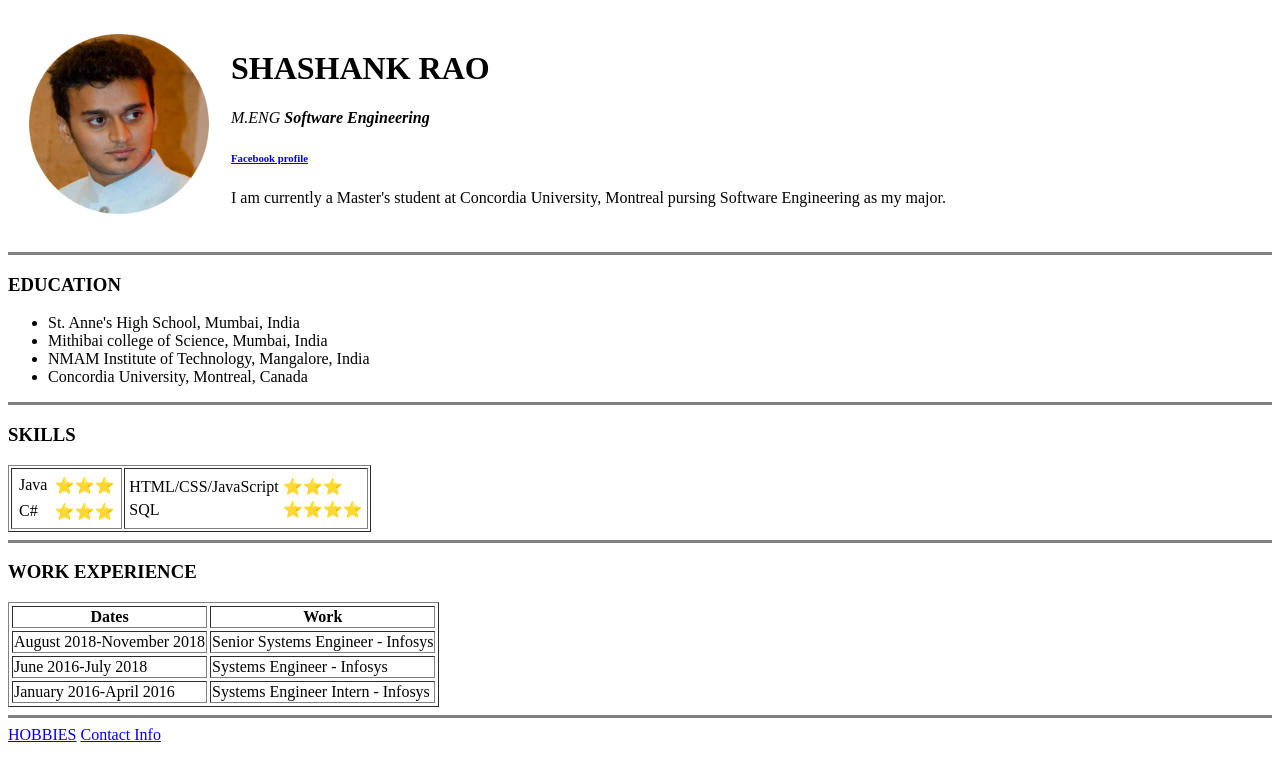
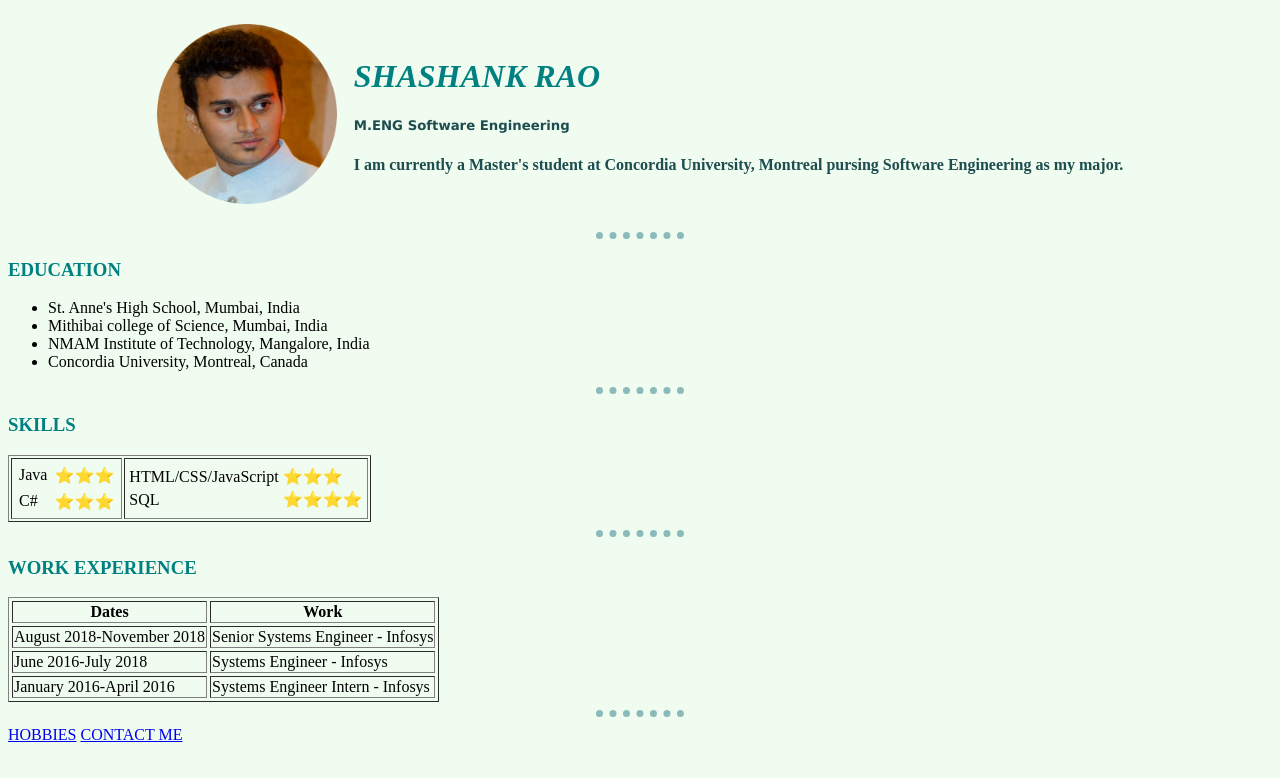
Before and after one commit to ShashankRao1994/CV, a plain HTML site: page index.html in a window 1280 px wide. Drawn offline with Linux system fonts and the light colour scheme.

Commit message:
Add files via upload

```diff
--- /dev/null
+++ b/css/styles.css
@@ -0,0 +1,40 @@
+body {
+  background-color: #effcef;
+}
+
+hr {
+  background-color: #effcef;
+  border-style: dotted none none;
+  border-width: 7px;
+  border-color:#8bbabb;
+  width: 7%;
+}
+
+h1 {
+  color: teal;
+  font-style: italic;
+  font-family: inherit;
+}
+h2 {
+  color: teal;
+}
+h3 {
+    color: teal;
+}
+h4 {
+  color: #1d4d4f;
+}
+h5 {
+  color: #1d4d4f;
+}
+em{
+  color: #1d4d4f;
+  font-style: normal;
+  font-family: 'Lucida Sans', 'Lucida Sans Regular', 'Lucida Grande', 'Lucida Sans Unicode', Geneva, Verdana, sans-serif;
+}
+strong{
+  font: "Fira Sans", serif;
+}
+p{
+  color: #1d4d4f;
+}
--- a/index.html
+++ b/index.html
@@ -3,17 +3,22 @@
   <head>
     <meta charset="utf-8">
     <title>Shashank's Personal Site</title>
+    <link rel="stylesheet" href="css\styles.css">
   </head>
+
   <body>
-    <table cellspacing="20">
-      <tr>
-        <td><img src="shashank.png" width="180" height="180"  alt="Shashank's Photo"></td>
-        <td><h1>SHASHANK RAO</h1>
-        <p><em>M.ENG <strong>Software Engineering</strong></em></p>
-        <h6><strong><a href="https://www.facebook.com/shashank.rao.1617">Facebook profile</a></strong></h6>
-        <p>I am currently a Master's student at Concordia University, Montreal pursing Software Engineering as my major.</p></td>
-      </tr>
-    </table>
+    <center>
+      <table cellspacing="15">
+        <tr>
+          <td><img src="images\shashank.png" width="180" height="180"  alt="Shashank's Photo"></td>
+          <td><h1>SHASHANK RAO</h1>
+          <h5><em>M.ENG <strong>Software Engineering</strong></em></h5>
+          <!-- <h6><strong><a href="https://www.facebook.com/shashank.rao.1617">Facebook profile</a></strong></h6> -->
+          <h4>I am currently a Master's student at Concordia University, Montreal pursing Software Engineering as my major.</h4></td>
+        </tr>
+      </table>
+    </center>
+
     <hr size=3 noshade>
     <h3>EDUCATION</h3>
     <ul>
@@ -82,6 +87,6 @@
     </table>
     <hr size=3 noshade>
     <a href="Hobbies.html">HOBBIES</a>
-    <a href="ContactInfo.html">Contact Info</a>
+    <a href="ContactInfo.html">CONTACT ME</a>
   </body>
 </html>
```
Also changed, not shown: ContactInfo.html (+1 -0 lines), Hobbies.html (+2 -1 lines), images/shashank.png (added).
